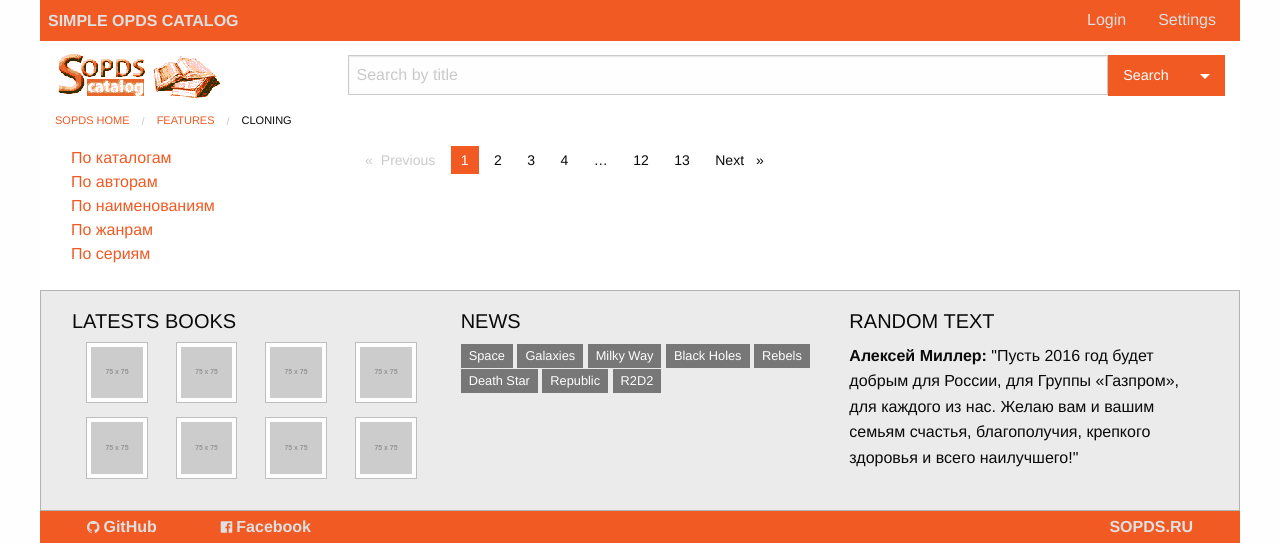
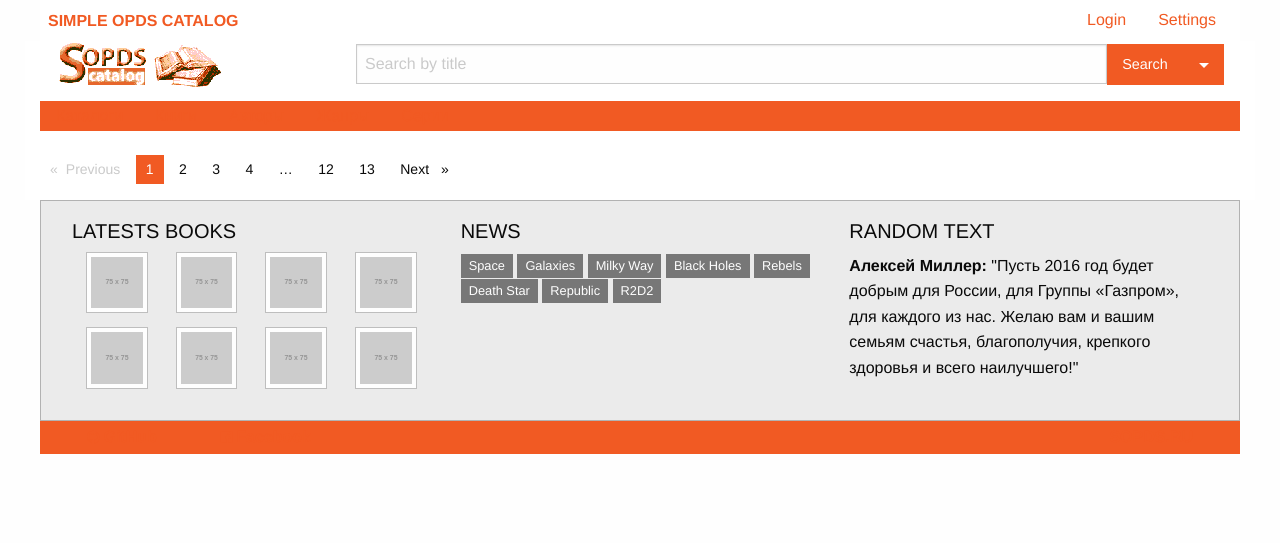
Before and after one commit to mitshel/sopds, a Django app: template sopds_web_backend/templates/sopds_body.html in a window 1280 px wide. Shown: the top 543 px of the page. Run offline with Django 3.2, Linux system fonts and the light colour scheme; the template is opened without the code that fills it, so the values that code supplies are empty; grey boxes labelled with a size stand in for pictures from a placeholder-image service; parts of the project's set-up code (start-up, migrations or seed data) failed here and were passed over; some libraries are stand-ins or nearby versions.

Commit message:
Expirimental menu

```diff
--- a/assets/sopds-sass/scss/_settings.scss
+++ b/assets/sopds-sass/scss/_settings.scss
@@ -44,9 +44,10 @@
 
 // 0. SOPDS Constants
 $sopds-bg-color: #f15a23;
-$sopds-title-color: #e0e0e0;
-$sopds-hover-color: #ffffff;
 $sopds-bg-hover: scale-color($sopds-bg-color, $lightness: -15%);
+$sopds-topbar-bg-color: #ffffff;
+$sopds-title-color: #f15a23;
+$sopds-hover-color: scale-color($sopds-title-color, $lightness: -15%);
 
 // 1. Global
 // ---------
@@ -567,8 +568,8 @@ $tooltip-radius: $global-radius;
 // -----------
 
 $topbar-padding: 0.5rem;
-$topbar-background: $sopds-bg-color;
+$topbar-background: $sopds-topbar-bg-color;
 $topbar-submenu-background: $topbar-background;
 $topbar-title-spacing: 1rem;
 $topbar-input-width: 200px;
-$topbar-unstack-breakpoint: medium;
+$topbar-unstack-breakpoint: small;
--- a/sopds_web_backend/templates/sopds_body.html
+++ b/sopds_web_backend/templates/sopds_body.html
@@ -5,29 +5,30 @@
 	<div class="acq_entry">
 		<div class="acq_link">
 			<h2><b>{{ b.title }}</b></h2> <i>Скачать в формате: </i>
-			<i><a href="{% url 'opds_catalog:download' b.id 0 %}">fb2</a></i>&nbsp;
-			<i><a href="{% url 'opds_catalog:download' b.id 1 %}">fb2+zip</a></i>&nbsp;
+			<i><a href="{% url 'opds_catalog:download' b.id 0 %}"><span class="label">fb2</span></a></i>&nbsp;
+			<i><a href="{% url 'opds_catalog:download' b.id 1 %}"><span class="label">fb2+zip</span></a></i>&nbsp;
 		</div>
 
 		<div class="acq_info_container">
-			<div class=acq_cover><img src="{% url 'opds_catalog:cover' b.id %}" type="image/jpeg" width="80"></div>
-				<div class=acq_infobook>
-					<b>Название книги:</b> Алая Луна Зимбабве<br>
-					<b>Авторы:</b> <a href="sopds.wsgi?id=228322">Картер Лин, </a><a href="sopds.wsgi?id=2239535">де Камп Лион, </a><br>
-					<b>Жанры:</b> <a href="sopds.wsgi?id=24197">Героическая фантастика</a>, <br>
-					<b>Серии:</b> <a href="sopds.wsgi?id=263990">Конан. Классическая сага</a> #51, <br>
-					<b>Файл:</b> 202670.fb2<br>
-					<b>Размер файла:</b> 181Кб.<br>
-					<b>Дата правки:</b> 21.05.2010<br>
-					<p class="acq_annotation">Тот-Амон категорически не согласен с Конаном и в последний момент ускользает на драконе. Конан упорно настаивает на своей версии событий.</p>
-				</div>
-				<div class="acq_rel">
-					<a href="sopds.wsgi?id=23192960">Дубликаты книги "Алая Луна Зимбабве" (1шт.)</a>
-				</div>
+			<div class=acq_cover>
+			     <img src="{% url 'opds_catalog:cover' b.id %}" type="image/jpeg" width="80">
+			</div>
+			<div class=acq_infobook>
+				<b>Название книги:</b> {{ b.title }} <br>
+				<b>Авторы:</b> <a href="sopds.wsgi?id=228322">Картер Лин, </a><a href="sopds.wsgi?id=2239535">де Камп Лион, </a><br>
+				<b>Жанры:</b> <a href="sopds.wsgi?id=24197">Героическая фантастика</a>, <br>
+				<b>Серии:</b> <a href="sopds.wsgi?id=263990">Конан. Классическая сага</a> #51, <br>
+				<b>Файл:</b> {{ b.filename }} <br>
+				<b>Размер файла:</b> {{ b.filesize }}Кб.<br>
+				<b>Дата правки:</b> {{ b.docdate }} <br>
+				<b>Дубликаты книги: </b> <a href="sopds.wsgi?id=23192960"> {{ b.title }} (1шт.)</a>
 			</div>
 		</div>
+
+		<div class="acq_annotation">
+		    <p class="acq_annotation"> {{ b.annotation }} </p>
+		</div>
 	</div>
-	<br/>
 {% endfor %}
 
 <ul class="pagination" role="navigation" aria-label="Pagination">
--- a/sopds_web_backend/templates/sopds_breadcrumbs.html
+++ /dev/null
@@ -1,9 +0,0 @@
-<nav aria-label="You are here:" role="navigation">
-  <ul class="breadcrumbs">
-    <li><a href="#">SOPDS HOME</a></li>
-    <li><a href="#">Features</a></li>
-    <li>
-      <span class="show-for-sr">Current: </span> Cloning
-    </li>
-  </ul>
-</nav>
--- a/sopds_web_backend/templates/sopds_logo.html
+++ b/sopds_web_backend/templates/sopds_logo.html
@@ -1,9 +1,9 @@
 {% load staticfiles %}
 
 <div class="large-12 column">
-  <div class="show-for-medium medium-4 large-3 column" style="padding:0.7rem 0rem 0rem 0rem;"><img src="{% static "images/sopds_logo.gif" %}"></div>
+  <div class="show-for-medium medium-4 large-3 column" style="padding:0rem 0rem 0rem 1rem;"><img src="{% static "images/sopds_logo.gif" %}"></div>
 
-  <div class="small-12 medium-8 large-9 column" style="padding:0.9rem 0rem 0 0rem;">
+  <div class="small-12 medium-8 large-9 column" style="padding:0.2rem 1rem 0 1rem;">
   <form method="post" action="/web/search/books/">
   {% csrf_token %}
     <div class="input-group">
--- a/sopds_web_backend/templates/sopds_main.html
+++ b/sopds_web_backend/templates/sopds_main.html
@@ -21,6 +21,7 @@
        .acq_cover { float: left; width: 100px; }
        .acq_infobook  { float: left; width: 600px; }
        .acq_annotation { font-size: 90%%; }
+       div.acq_annotation { clear: both; padding: 10px 0 10px 0;}
        .acq_info_container { clear: both; }
        .acq_rel { clear: both; }
        .page_control { text-align:center; }
@@ -39,7 +40,7 @@
 <div class="column large-12" style="background-color: white;">
 
     <div class="row"><div class="large-12 column">
-        {% include "sopds_breadcrumbs.html" %}
+        {% include "sopds_menu.html" %}
     </div></div>
 
     {% if system_message %}
@@ -57,10 +58,7 @@
 
     {% block content %}
     <div class="row">
-	    <div class="small-12 large-3 column">
-	        {% include "sopds_menu.html" %}
-	    </div>
-        <div class="small-12 large-9 column">
+        <div class="large-12 column">
         {% block body %}
 
         {% endblock %}  {# body #}
--- a/sopds_web_backend/templates/sopds_menu.html
+++ b/sopds_web_backend/templates/sopds_menu.html
@@ -1,10 +1,10 @@
-<div class="menu">
-  <ul class="menu vertical">
-    <li><a href="#">По каталогам</a></li>
-    <li><a href="#">По авторам</a></li>
-    <li><a href="#">По наименованиям</a></li>
-    <li><a href="#">По жанрам</a></li>
-    <li><a href="#">По сериям</a></li>
+<div class="menu sopdsbg" id="main_menu" style="padding:0.2rem 0rem;">
+  <ul class="menu">
+    <li><a href="#">Каталоги</a></li>
+    <li><a href="#">Книги</a></li>
+    <li><a href="#">Авторы</a></li>
+    <li><a href="#">Жанры</a></li>
+    <li><a href="#">Серии</a></li>
   </ul>
 </div>
 <br/>
--- a/sopds_web_backend/templates/sopds_top.html
+++ b/sopds_web_backend/templates/sopds_top.html
@@ -1,7 +1,7 @@
 <div class="top-bar">
     <div class="top-bar-title">
-        <span data-responsive-toggle="top-menu" data-hide-for="medium">
-          <button class="menu-icon" type="button" data-toggle></button>
+        <span data-responsive-toggle="main-menu" data-hide-for="medium">
+          <button class="menu-icon dark" type="button" data-toggle=""></button>
         </span>
        <div class="title-bar-title">
            <div class="show-for-small-only">SOPDS</div>
@@ -9,7 +9,11 @@
       </div>
     </div>
 
-    <div id="top-menu">
+    <div style="display: block;">
+    <div class="top-bar-left">
+    </div>
+    <div>
+
     <div class="top-bar-right">
         <ul class="menu">
             {% if user.username %}
@@ -20,5 +24,5 @@
             	<li><a href="#">Settings</a></li>
         </ul>
     </div>
-    </div>
+
 </div>
```
Also changed, not shown: sopds_web_backend/static/css/sopds.css.
